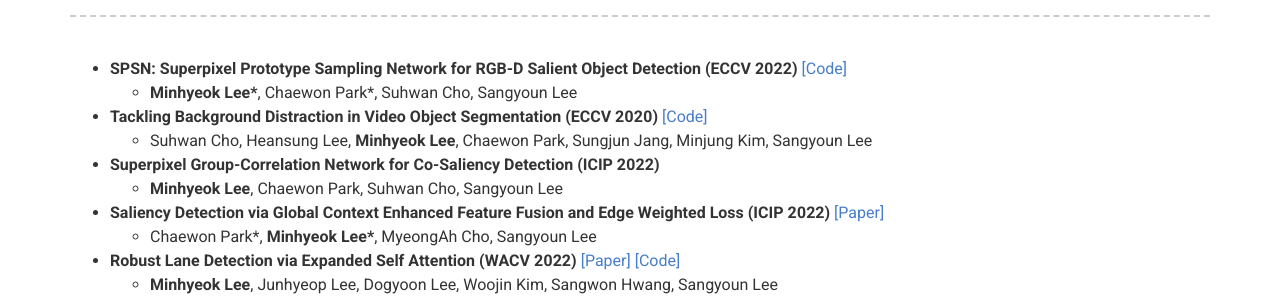
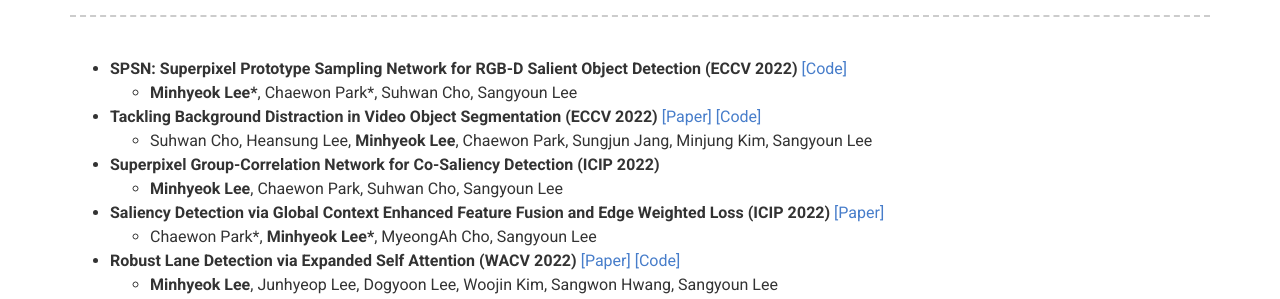
Before and after one commit to Hydragon516/hydragon516.github.io, a Jekyll site: the page built from index.md, in a window 1280 px wide. Shown: the part 604-903 px from the top of the page. Built offline with Jekyll 4.4.1, drawn with Linux system fonts in a browser that asks for light colours; nearby versions of some CDN libraries.

Commit message:
Update _config.yml

```diff
--- a/_config.yml
+++ b/_config.yml
@@ -76,7 +76,7 @@
     content: |
       * **SPSN: Superpixel Prototype Sampling Network for RGB-D Salient Object Detection (ECCV 2022)** <a href="https://github.com/Hydragon516/SPSN">[Code]</a>
         - __Minhyeok Lee\*__, Chaewon Park\*, Suhwan Cho, Sangyoun Lee
-      * **Tackling Background Distraction in Video Object Segmentation (ECCV 2020)** <a href="https://github.com/suhwan-cho/TBD">[Code]</a>
+      * **Tackling Background Distraction in Video Object Segmentation (ECCV 2022)** <a href="https://arxiv.org/pdf/2207.06953.pdf">[Paper]</a> <a href="https://github.com/suhwan-cho/TBD">[Code]</a>
         - Suhwan Cho, Heansung Lee, **Minhyeok Lee**, Chaewon Park, Sungjun Jang, Minjung Kim, Sangyoun Lee
       * **Superpixel Group-Correlation Network for Co-Saliency Detection (ICIP 2022)**
         - **Minhyeok Lee**, Chaewon Park, Suhwan Cho, Sangyoun Lee
```
